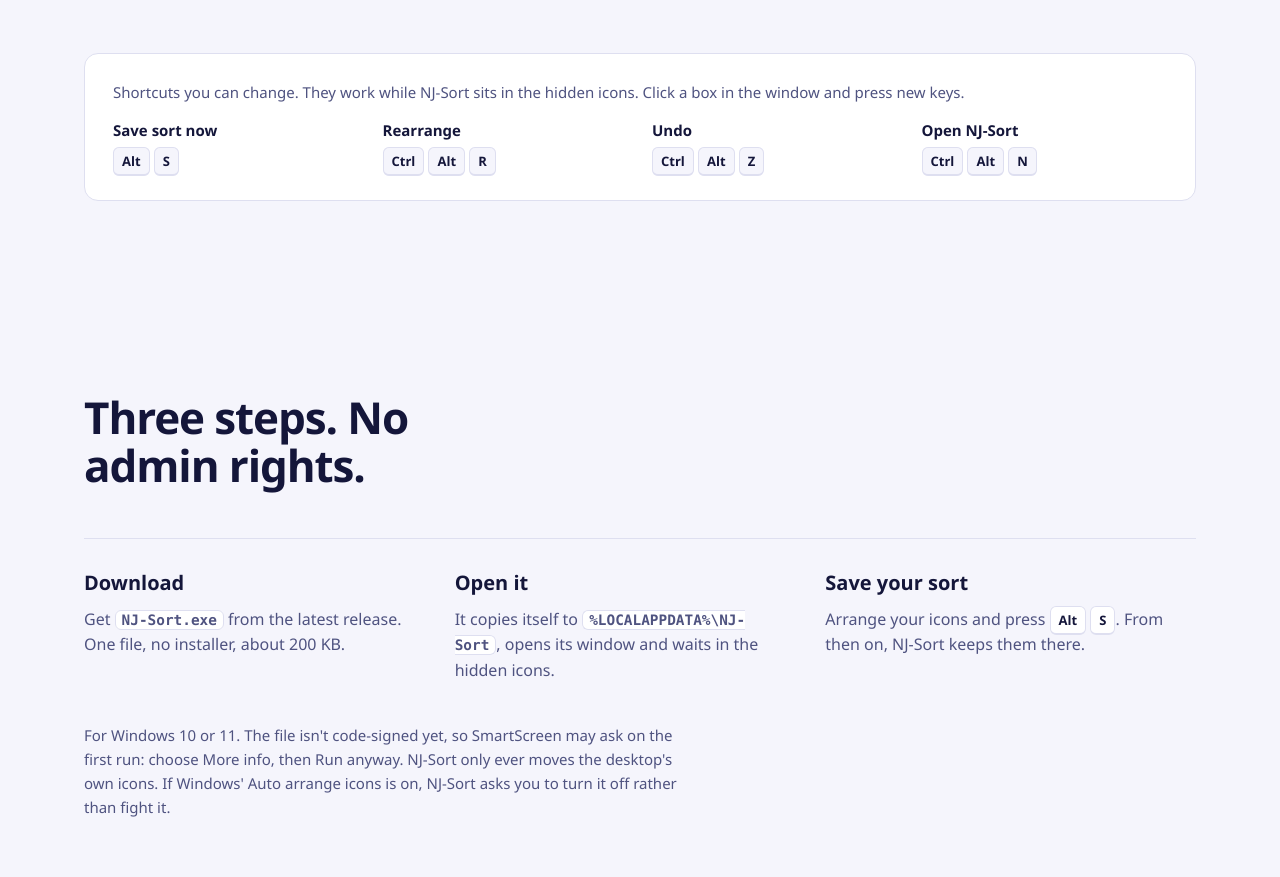
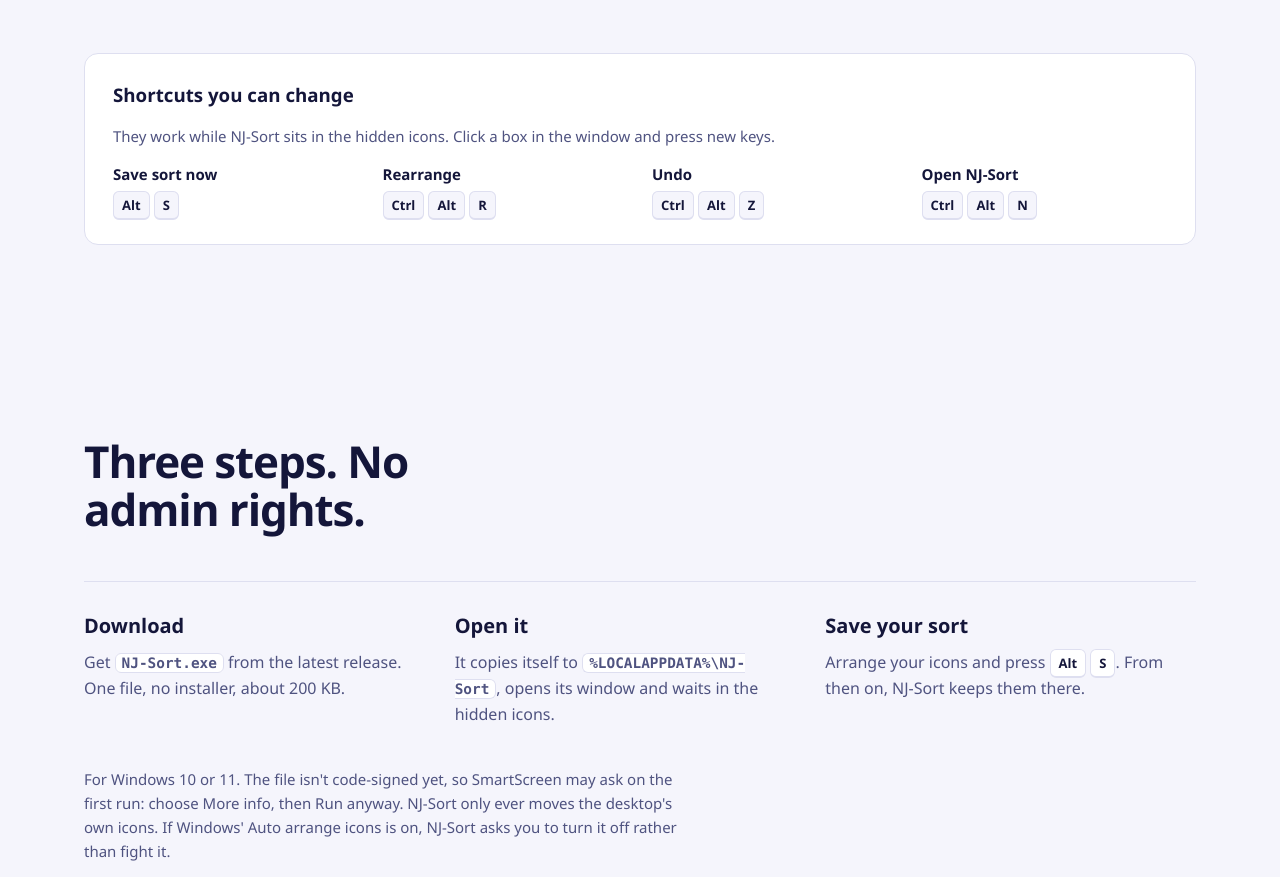
Before and after one commit to NJ-Burrito/NJ-Sort, a plain HTML site: page docs/index.html in a window 1280 px wide. Shown: the part 2788-3665 px from the top of the page. Drawn offline with nearby package versions, Linux system fonts and the light colour scheme.

Commit message:
Site: the shortcuts panel has its heading back (h3)
Co-Authored-By: Claude Opus 5.5 <noreply@anthropic.com>

```diff
--- a/docs/index.html
+++ b/docs/index.html
@@ -275,7 +275,8 @@
       </div>
     </div>
     <div class="keys reveal">
-      <p>Shortcuts you can change. They work while NJ-Sort sits in the hidden icons. Click a box in the window and press new keys.</p>
+      <h3>Shortcuts you can change</h3>
+        <p>They work while NJ-Sort sits in the hidden icons. Click a box in the window and press new keys.</p>
       <div><b>Save sort now</b><kbd>Alt</kbd> <kbd>S</kbd></div>
       <div><b>Rearrange</b><kbd>Ctrl</kbd> <kbd>Alt</kbd> <kbd>R</kbd></div>
       <div><b>Undo</b><kbd>Ctrl</kbd> <kbd>Alt</kbd> <kbd>Z</kbd></div>
```
